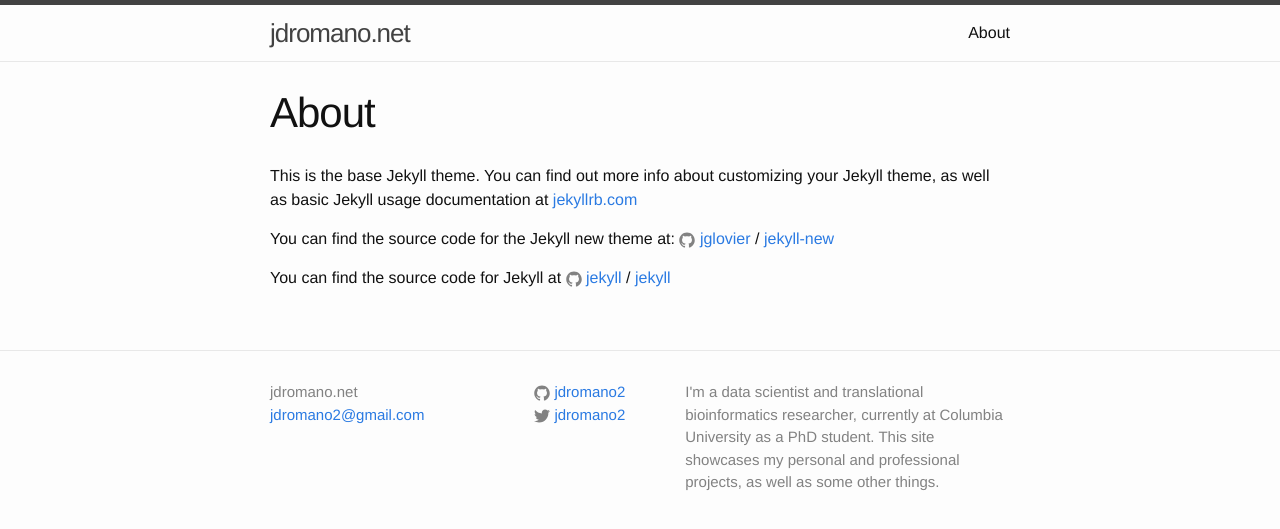
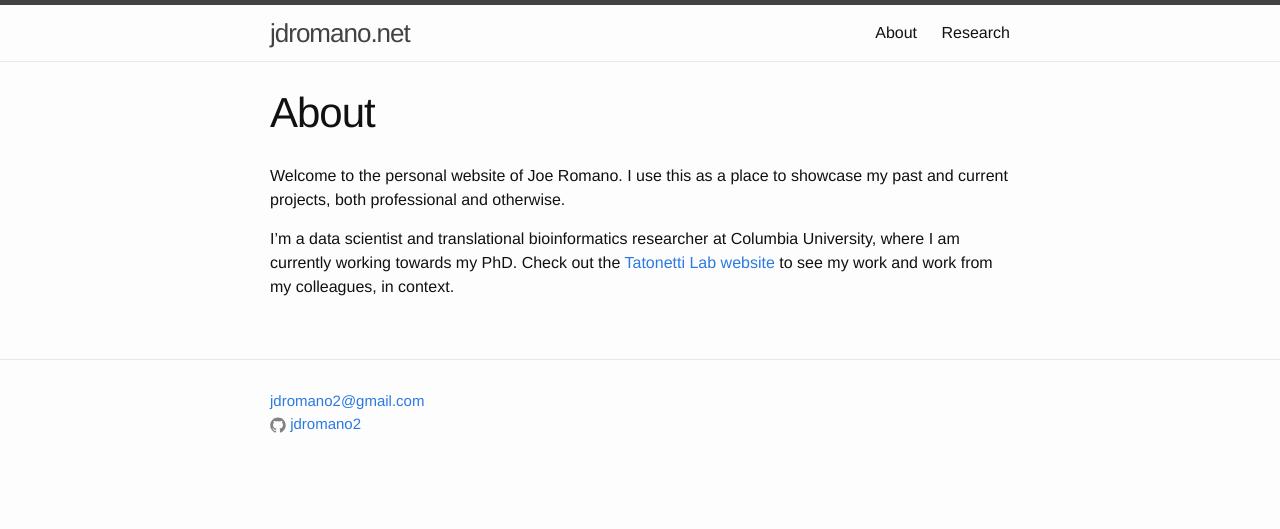
Before and after one commit to JDRomano2/jdromano.net, a Jekyll site: the page built from about.md, in a window 1280 px wide. Shown: the top 529 px of the page. Built offline with Jekyll 4.4.1, drawn with Linux system fonts in a browser that asks for light colours.

Commit message:
Down to a minimalist style

```diff
--- /dev/null
+++ b/Gemfile
@@ -0,0 +1,2 @@
+source 'https://rubygems.org'
+gem 'github-pages', group: :jekyll_plugins
--- a/_includes/footer.html
+++ b/_includes/footer.html
@@ -9,30 +9,24 @@
     <div class="footer-col-wrapper">
       <div class="footer-col footer-col-1">
         <ul class="contact-list">
-          <li>{{ site.title }}</li>
+          <!-- <li>{{ site.title }}</li> -->
           <li><a href="mailto:{{ site.email }}">{{ site.email }}</a></li>
+					<li>
+            {% include icon-github.html username=site.github_username %}
+          </li>
         </ul>
       </div>
 
-      <div class="footer-col footer-col-2">
-        <ul class="social-media-list">
-          {% if site.github_username %}
-          <li>
-            {% include icon-github.html username=site.github_username %}
-          </li>
-          {% endif %}
+      <!-- <div class="footer-col footer-col-2"> -->
+      <!--   <ul class="social-media-list"> -->
+      <!--     {% if site.github_username %} -->
+      <!--     <li> -->
+      <!--       {% include icon-github.html username=site.github_username %} -->
+      <!--     </li> -->
+      <!--     {% endif %} -->
+      <!--   </ul> -->
+      <!-- </div> -->
 
-          {% if site.twitter_username %}
-          <li>
-            {% include icon-twitter.html username=site.twitter_username %}
-          </li>
-          {% endif %}
-        </ul>
-      </div>
-
-      <div class="footer-col footer-col-3">
-        <p>{{ site.description }}</p>
-      </div>
     </div>
 
   </div>
--- a/about.md
+++ b/about.md
@@ -4,12 +4,6 @@ title: About
 permalink: /about/
 ---
 
-This is the base Jekyll theme. You can find out more info about customizing your Jekyll theme, as well as basic Jekyll usage documentation at [jekyllrb.com](http://jekyllrb.com/)
+Welcome to the personal website of Joe Romano. I use this as a place to showcase my past and current projects, both professional and otherwise.
 
-You can find the source code for the Jekyll new theme at:
-{% include icon-github.html username="jglovier" %} /
-[jekyll-new](https://github.com/jglovier/jekyll-new)
-
-You can find the source code for Jekyll at
-{% include icon-github.html username="jekyll" %} /
-[jekyll](https://github.com/jekyll/jekyll)
+I'm a data scientist and translational bioinformatics researcher at Columbia University, where I am currently working towards my PhD. Check out the [Tatonetti Lab website](http://tatonettilab.org/ "Tatonetti Lab website") to see my work and work from my colleagues, in context.
```
Also changed, not shown: _posts/2016-04-01-welcome-to-jekyll.markdown (deleted, +0 -25 lines), research.md (added, +7 -0 lines), Gemfile.lock (added), 1 other file.
